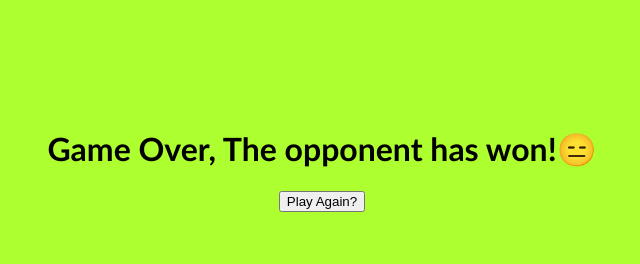
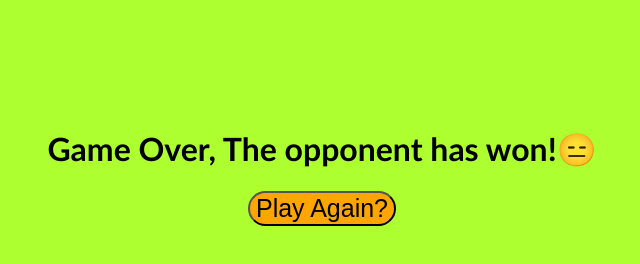
Before and after one commit to Meghaanil/Onathon_CET, a plain HTML site: page endPage2.html in a window 1280 px wide. Shown: the whole page, without its empty margins (318-958 px from the left). Drawn offline with Linux system fonts and the light colour scheme.

Commit message:
Update end2.css

```diff
--- a/css/end2.css
+++ b/css/end2.css
@@ -7,3 +7,9 @@ body{
     padding: 100px;
     font-family: 'Gill Sans', 'Gill Sans MT', Calibri, 'Trebuchet MS', sans-serif;
 }
+button{
+     background-color: orange;
+    border-radius: 30px;
+    color: black;
+    font-size: 25px;
+}
```
